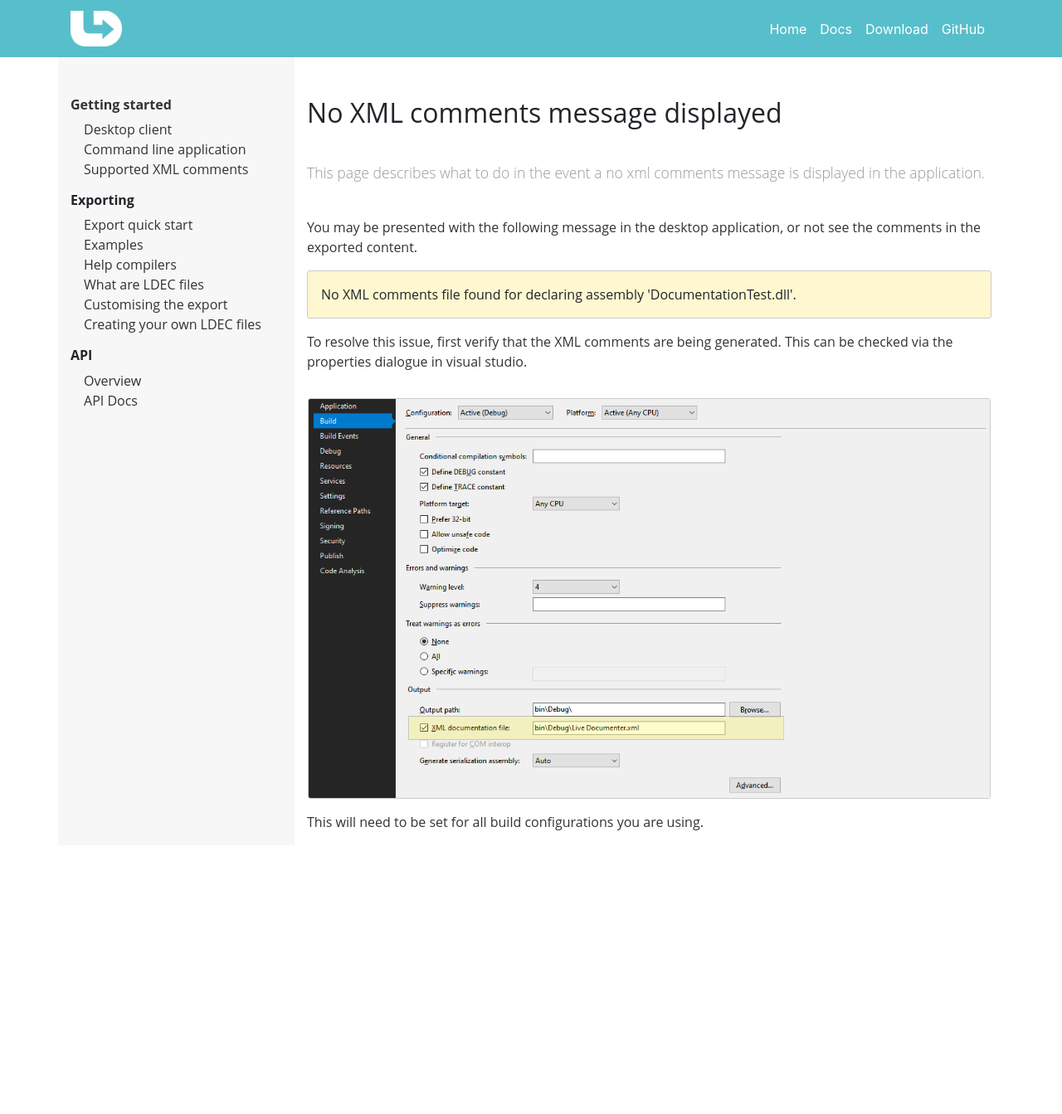
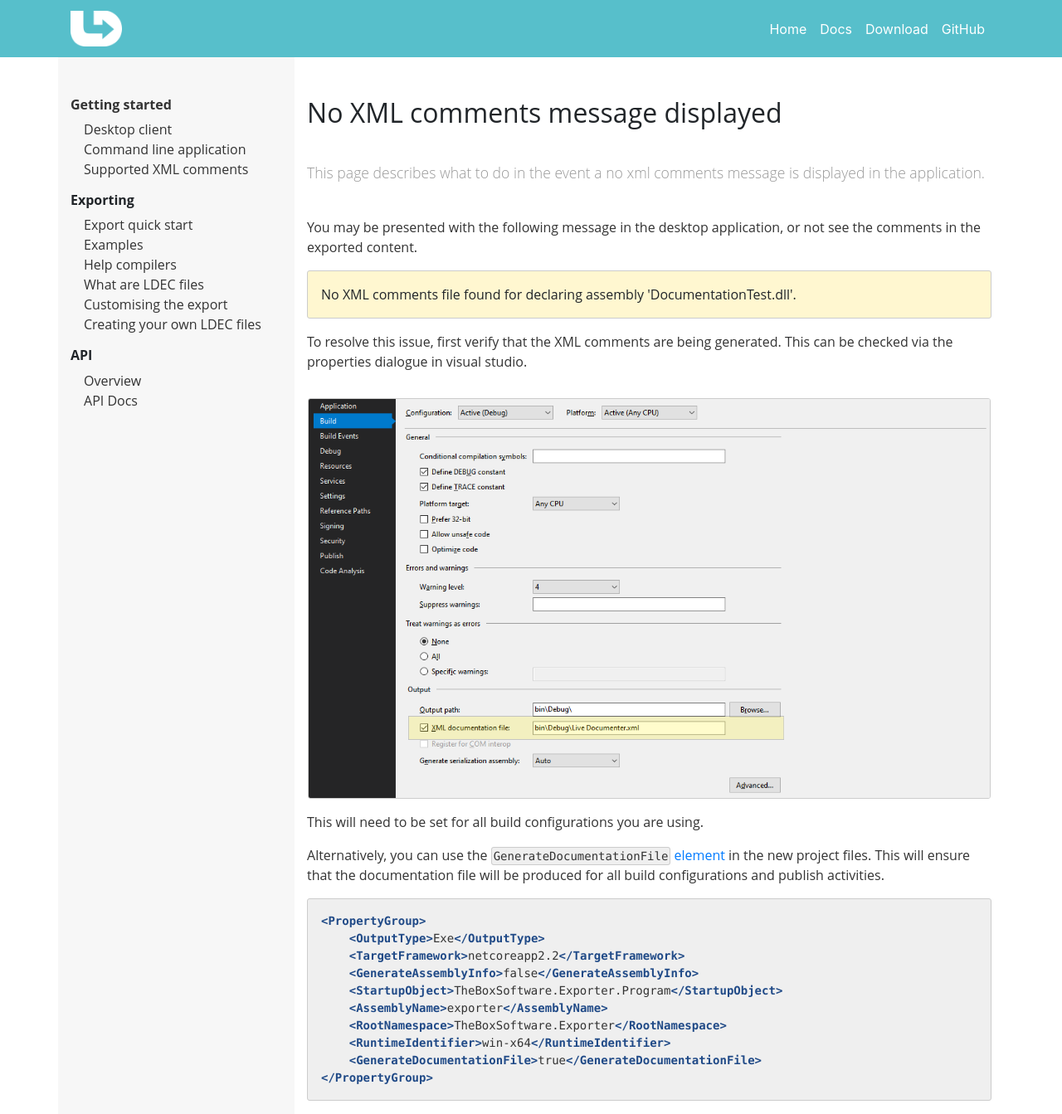
Before and after one commit to barry-jones/livedocumenter-site, a Jekyll site: the page built from src/docs_noxmlcomments.md, in a window 1280 px wide. Shown: the whole page at 83% size. Built offline with Jekyll 4.4.1, drawn with Linux system fonts in a browser that asks for light colours; nearby versions of some CDN libraries; before the commit the page ends 1019 px from its top, so only the background shows below that.

Commit message:
added details of new generatedocumentationfile element as per #1

````diff
--- a/src/docs_noxmlcomments.md
+++ b/src/docs_noxmlcomments.md
@@ -21,3 +21,20 @@ To resolve this issue, first verify that the XML comments are being generated. T
 </div>
 
 This will need to be set for all build configurations you are using.
+
+Alternatively, you can use the `GenerateDocumentationFile` [element][1] in the new project files. This will ensure that the documentation file will be produced for all build configurations and publish activities.
+
+```xml
+<PropertyGroup>
+    <OutputType>Exe</OutputType>
+    <TargetFramework>netcoreapp2.2</TargetFramework>
+    <GenerateAssemblyInfo>false</GenerateAssemblyInfo>
+    <StartupObject>TheBoxSoftware.Exporter.Program</StartupObject>
+    <AssemblyName>exporter</AssemblyName>
+    <RootNamespace>TheBoxSoftware.Exporter</RootNamespace>
+    <RuntimeIdentifier>win-x64</RuntimeIdentifier>
+    <GenerateDocumentationFile>true</GenerateDocumentationFile>
+</PropertyGroup>
+```
+
+[1]:  https://stackoverflow.com/questions/47115877/how-to-generate-xml-documentation-for-csproj-with-multiple-targets
````
